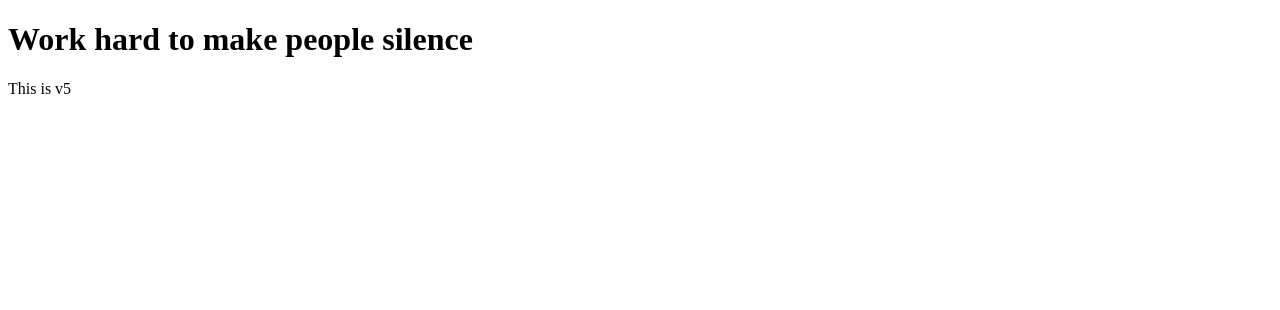
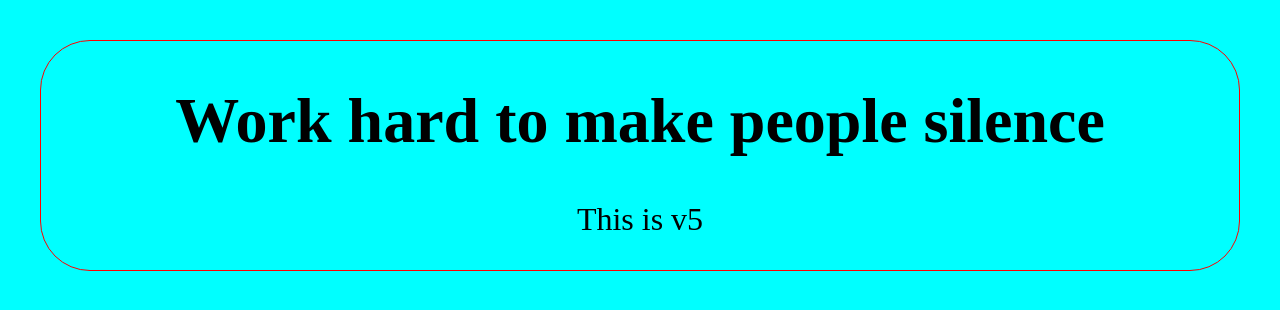
Before and after one commit to AshishKumar555/myrepo, a plain HTML site: page index.html in a window 1280 px wide. Drawn offline with Linux system fonts and the light colour scheme.

Commit message:
disign added for website

```diff
--- a/index.html
+++ b/index.html
@@ -4,6 +4,7 @@
     <meta charset="UTF-8">
     <meta http-equiv="X-UA-Compatible" content="IE=edge">
     <meta name="viewport" content="width=device-width, initial-scale=1.0">
+    <link rel="stylesheet" href="style.css">
     <title>Document</title>
 </head>
 <body>
--- /dev/null
+++ b/style.css
@@ -0,0 +1,8 @@
+body{
+    background-color: aqua;
+    border-radius: 50px;
+    border: 1px solid red;
+    font-size: xx-large;
+    margin: 40px;
+    text-align: center;
+}
```
